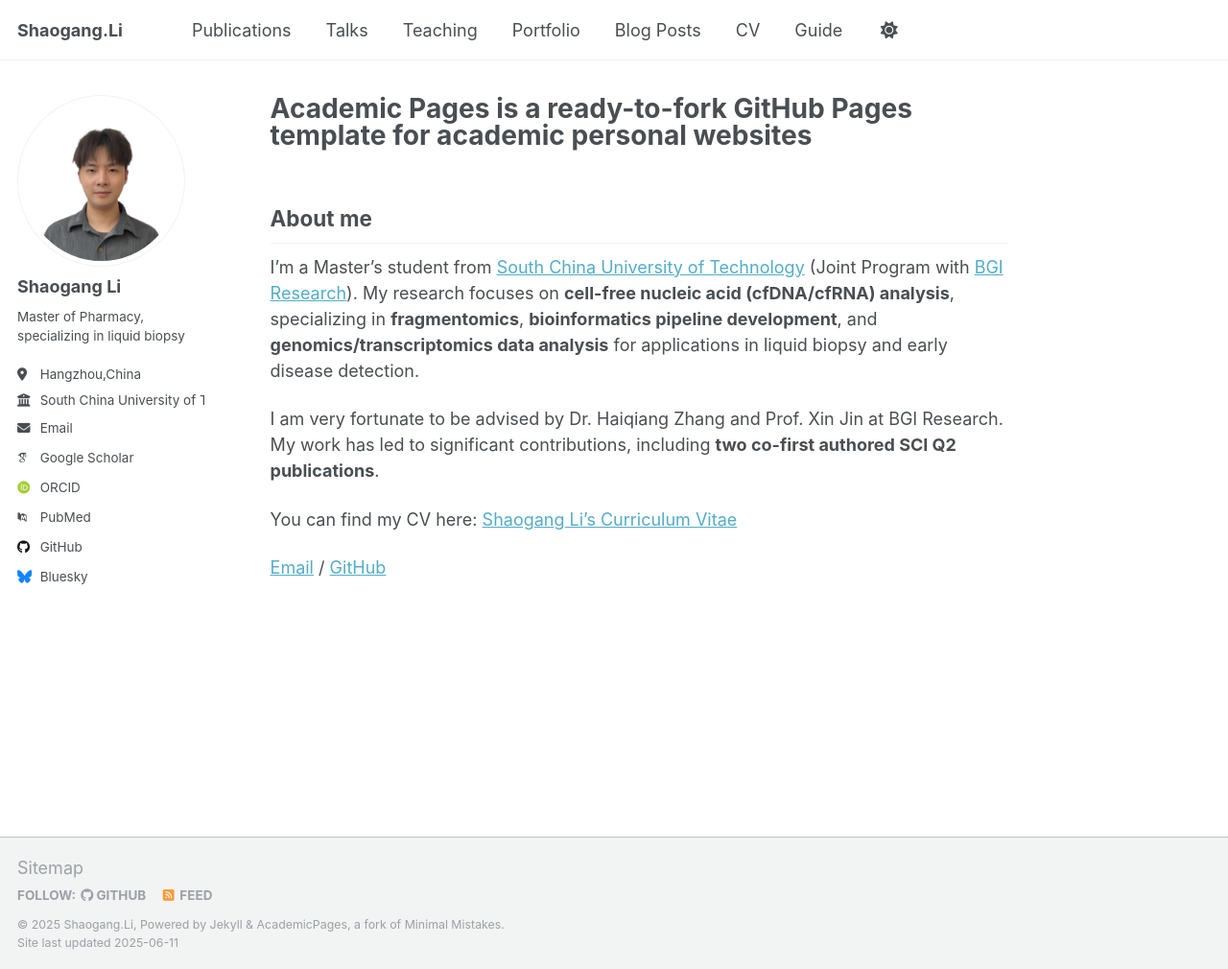
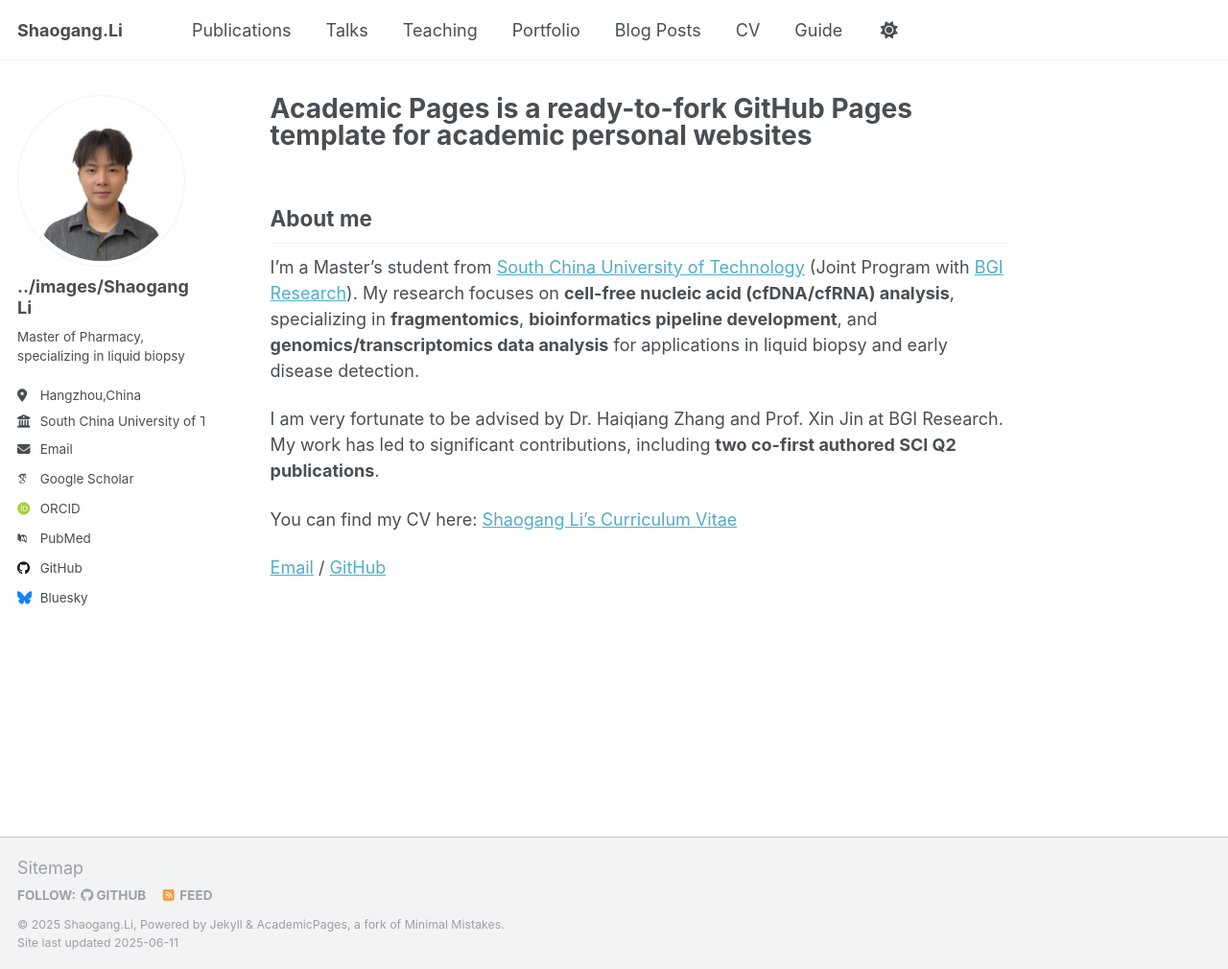
Before and after one commit to AlfredLSG/Shaogang.Li, a Jekyll site: the page built from _pages/about.md, in a window 1280 px wide and 1010 px high. Shown: the whole window at 96% size. Built offline with Jekyll 4.4.1, drawn with Linux system fonts in a browser that asks for light colours; some web fonts are replaced.

Commit message:
Update _config.yml

```diff
--- a/_config.yml
+++ b/_config.yml
@@ -23,7 +23,7 @@ repository               : "academicpages/academicpages.github.io"
 author:
   # Biographic information
   avatar           : "李少港.png"
-  name             : "Shaogang Li"
+  name             : "../images/Shaogang Li"
   pronouns         : # example: "she/her"
   bio              : "Master of Pharmacy, specializing in liquid biopsy"
   location         : "Hangzhou,China"
```
